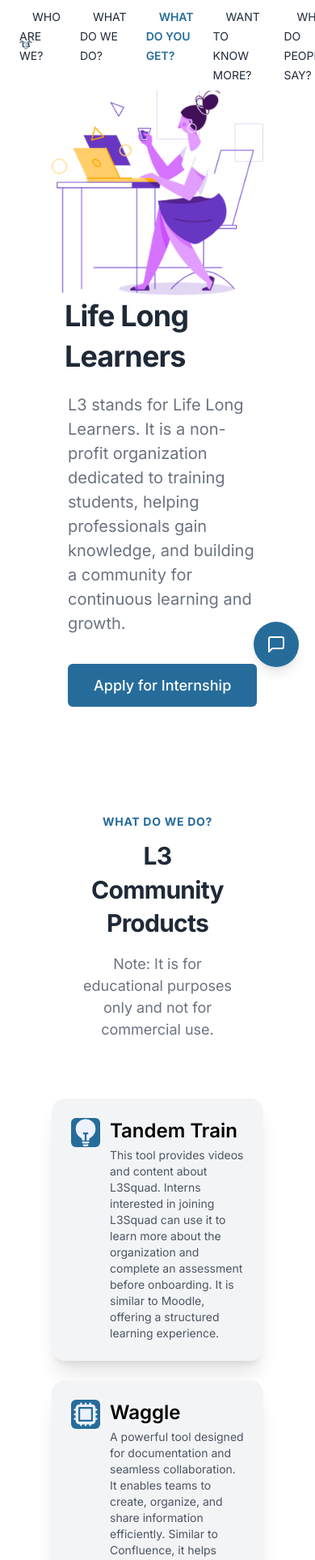
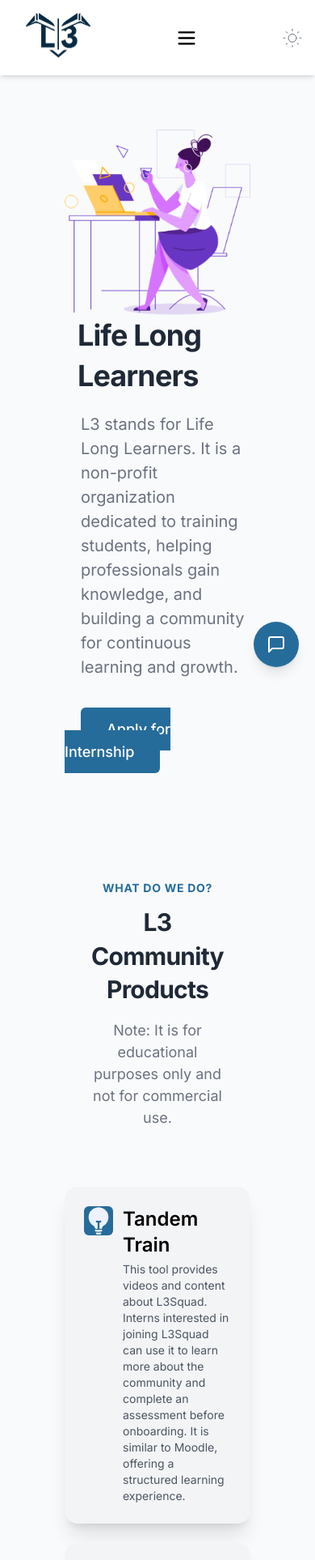
Before and after one commit to prvn-mhsh/l3squad.com, a Next.js app: page / in a window 390 px wide. Shown: the top 1927 px of the page at 81% size. Built offline with nearby package versions, Linux system fonts and the light colour scheme.

Commit message:
(fix):added resposive mobile design

```diff
--- a/package.json
+++ b/package.json
@@ -22,6 +22,7 @@
     "@headlessui/react": "^2.0.3",
     "@heroicons/react": "^2.1.3",
     "framer-motion": "^12.4.2",
+    "lucide-react": "^0.475.0",
     "next": "^14.2.23",
     "next-themes": "^0.3.0",
     "react": "^18",
--- a/src/app/layout.tsx
+++ b/src/app/layout.tsx
@@ -5,8 +5,7 @@ import "./globals.css";
 
 import { Navbar } from "@/components/Navbar";
 import { Footer } from "@/components/Footer";
-import { PopupWidget }  from "@/components/PopupWidget";
-
+import { PopupWidget } from "@/components/PopupWidget";
 
 const inter = Inter({ subsets: ["latin"] });
 
@@ -25,11 +24,20 @@ export default function RootLayout({
 }>) {
   return (
     <html lang="en" suppressHydrationWarning>
-      <body className={inter.className}>
-        <ThemeProvider attribute="class">
+      <body className={`${inter.className} bg-gray-50 dark:bg-gray-900`}>
+        <ThemeProvider attribute="class" defaultTheme="system" enableSystem>
+          {/* Navbar */}
           <Navbar />
-          <div className="pt-10">{children}</div>
+
+          {/* Main Content */}
+          <div className="pt-16 px-4 sm:px-6 md:px-8 lg:px-12 max-w-7xl mx-auto">
+            {children}
+          </div>
+
+          {/* Footer */}
           <Footer />
+
+          {/* Popup Widget */}
           <PopupWidget />
         </ThemeProvider>
       </body>
--- a/src/components/Navbar.tsx
+++ b/src/components/Navbar.tsx
@@ -4,9 +4,12 @@ import Link from "next/link";
 import Image from "next/image";
 import ThemeChanger from "./DarkSwitch";
 import { useTheme } from "next-themes";
+import { Menu, X } from "lucide-react"; // Icons for mobile menu
 
 export const Navbar = () => {
   const { theme } = useTheme();
+  const [isOpen, setIsOpen] = useState(false);
+  const [activeSection, setActiveSection] = useState("");
 
   const sections = [
     { name: "Who are we?", id: "home" },
@@ -16,8 +19,6 @@ export const Navbar = () => {
     { name: "What do people say?", id: "testimonials" },
     { name: "Got Questions?", id: "faq" },
   ];
-
-  const [activeSection, setActiveSection] = useState<string>("");
 
   useEffect(() => {
     const handleScroll = () => {
@@ -41,10 +42,10 @@ export const Navbar = () => {
   }, [sections]);
 
   return (
-    <div className="w-full">
-      <nav className="fixed top-0 left-0 w-full bg-white dark:bg-gray-900 z-50">
-        <div className="container flex items-center justify-between p-2 mx-auto">
-          <div className="flex items-center">
+    <div className="p-4 md:p-8 lg:p-12">
+      <nav className="fixed top-0 left-0 w-full bg-white dark:bg-gray-900 z-50 shadow-md">
+        <div className="container flex items-center justify-between p-4 mx-auto">
+          {/* Logo */}
           <Link href="/" className="flex items-center">
             <Image
               src={theme === "dark" ? "/img/L3SQUAD_White.png" : "/img/L3SQUAD_Dark.png"}
@@ -54,23 +55,24 @@ export const Navbar = () => {
               className="w-20 ml-4"
             />
           </Link>
-          </div>
 
-          {/* Navigation Links */}
-          <ul className="flex space-x-6">
+          {/* Mobile Menu Button */}
+          <button
+            onClick={() => setIsOpen(!isOpen)}
+            className="block md:hidden p-2 rounded-md focus:outline-none focus:ring-2 focus:ring-gray-300"
+          >
+            {isOpen ? <X size={28} /> : <Menu size={28} />}
+          </button>
+
+          {/* Desktop Navigation */}
+          <ul className="hidden md:flex space-x-6">
             {sections.map((section) => (
               <li key={section.id}>
                 <Link
                   href={`#${section.id}`}
                   onClick={(e) => {
                     e.preventDefault();
-                    const element = document.getElementById(section.id);
-                    if (element) {
-                      window.scrollTo({
-                        top: element.offsetTop - 60,
-                        behavior: "smooth",
-                      });
-                    }
+                    document.getElementById(section.id)?.scrollIntoView({ behavior: "smooth" });
                   }}
                   className={`px-4 py-2 text-sm rounded-md uppercase ${
                     activeSection === section.id
@@ -83,9 +85,37 @@ export const Navbar = () => {
               </li>
             ))}
           </ul>
+
           {/* Theme Switch */}
           <ThemeChanger />
         </div>
+
+        {/* Mobile Navigation Menu */}
+        {isOpen && (
+          <div className="md:hidden absolute top-16 left-0 w-full bg-white dark:bg-gray-900 shadow-md p-4">
+            <ul className="flex flex-col space-y-4">
+              {sections.map((section) => (
+                <li key={section.id}>
+                  <Link
+                    href={`#${section.id}`}
+                    onClick={(e) => {
+                      e.preventDefault();
+                      setIsOpen(false); // Close menu after click
+                      document.getElementById(section.id)?.scrollIntoView({ behavior: "smooth" });
+                    }}
+                    className={`block px-4 py-2 text-sm rounded-md uppercase ${
+                      activeSection === section.id
+                        ? "text-customBlue font-semibold"
+                        : "text-gray-800 dark:text-gray-200 hover:text-customBlue"
+                    }`}
+                  >
+                    {section.name}
+                  </Link>
+                </li>
+              ))}
+            </ul>
+          </div>
+        )}
       </nav>
     </div>
   );
--- a/src/components/Projects.tsx
+++ b/src/components/Projects.tsx
@@ -12,7 +12,7 @@ const projects = [
   {
     title: "Tandem Train",
     icon: LightBulbIcon,
-    description: "This tool provides videos and content about L3Squad. Interns interested in joining L3Squad can use it to learn more about the organization and complete an assessment before onboarding. It is similar to Moodle, offering a structured learning experience.",
+    description: "This tool provides videos and content about L3Squad. Interns interested in joining L3Squad can use it to learn more about the community and complete an assessment before onboarding. It is similar to Moodle, offering a structured learning experience.",
   },
   {
     title: "Waggle",
@@ -31,37 +31,37 @@ const opensource = [
     title: "Python Basics",
     icon: RocketLaunchIcon,
     link: "https://github.com/L3-Squad/python-basics",
-    description: "This repository contains basic Python programs and concepts. It is a resource for learning and practicing Python programming.",
+    description: "A collection of fundamental Python programs and concepts, providing a valuable resource for students to learn and practice Python programming.",
   },
   {
     title: "Java Basics",
     icon: BookOpenIcon,
     link: "https://github.com/L3-Squad/java-basics",
-    description: "This repository contains basic Java programs and concepts. It is a resource for learning and practicing Java programming.",
+    description: "A set of essential Java programs and concepts, helping students build and strengthen their Java programming skills.",
   },
   {
     title: "Java Master",
     icon: BugAntIcon,
     link: "https://github.com/l3squad-com/java-master",
-    description: "This repository is used to take quick quizzes on Java and check knowledge about Java.",
+    description: "A platform for students to take quick quizzes on Java and test their knowledge of the language",
   },
   {
     title: "React Chef",
     icon: PuzzlePieceIcon,
     link: "https://github.com/web-slate/react-chef",
-    description: "React-Chef is a Node Module that helps you create React boilerplate apps instantly, prescribing best practices.",
+    description: "React-Chef is a Node module that helps students quickly set up React projects with best practices, making it easier to start building applications",
   },
   {
     title: "Transactify",
     icon: CodeBracketIcon,
     link: "https://github.com/web-slate/transactify",
-    description: "This repository contains a Python module for predicting transaction categorization.",
+    description: "A Python module designed for predicting transaction categorization, helping students understand and implement machine learning in finance.",
   },
   {
     title: "GitAI",
     icon: BriefcaseIcon,
     link: "https://github.com/web-slate/gitai",
-    description: "GitAI is an ML project aimed at assisting developers in learning and using Git commands effectively.",
+    description: "GitAI is an ML project that assists students in learning and using Git commands efficiently, making version control easier to grasp",
   },
 ];
 
--- a/src/components/Testimonials.tsx
+++ b/src/components/Testimonials.tsx
@@ -22,7 +22,7 @@ export const Testimonials = () => {
       image: praveenImg,
       name: "Praveen",
       title: "Full Stack Intern",
-      experience:"2 years",
+      experience: "1 year",
       bgColor: "bg-red-50",
       linkedin: "https://www.linkedin.com/in/prvnmhsh/",
     },
@@ -31,7 +31,7 @@ export const Testimonials = () => {
       image: VenkatImg,
       name: "Venkat",
       title: "Full Stack Engineer",
-      experience:"18 years",
+      experience: "18 years",
       bgColor: "bg-green-50",
       linkedin: "https://www.linkedin.com/in/venkatraman-r-ai/",
     },
@@ -40,7 +40,7 @@ export const Testimonials = () => {
       image: YuvarajImg,
       name: "Yuvaraj",
       title: "Senior Frontend Developer",
-      experience:"10 years",
+      experience: "10 years",
       bgColor: "bg-blue-50",
       linkedin: "https://www.linkedin.com/in/yuvarajravi2/",
     },
@@ -49,7 +49,7 @@ export const Testimonials = () => {
       image: KarthiImg,
       name: "Karthikeyan",
       title: "DevOps Lead",
-      experience:"2 years",
+      experience: "2 years",
       bgColor: "bg-yellow-50",
       linkedin: "https://www.linkedin.com/in/karthikeyan",
     },
@@ -58,7 +58,7 @@ export const Testimonials = () => {
       image: SabarinathanImg,
       name: "Sabarinathan",
       title: "Martech/Integration Engineer",
-      experience:"11 years",
+      experience: "11 years",
       bgColor: "bg-purple-50",
       linkedin: "https://www.linkedin.com/in/sabarinathan-k-51784260/",
     },
@@ -72,7 +72,7 @@ export const Testimonials = () => {
         <Swiper
           modules={[Pagination]}
           pagination={{ clickable: true }}
-          spaceBetween={30}
+          spaceBetween={20}
           slidesPerView={1}
           onSwiper={(swiper) => (swiperRef.current = swiper)}
           breakpoints={{
@@ -80,38 +80,31 @@ export const Testimonials = () => {
             768: { slidesPerView: 2 },
             1024: { slidesPerView: 3 },
           }}
-
         >
           {testimonialData.map((testimonial, index) => (
             <SwiperSlide key={index} className="flex items-stretch">
               <Link href={testimonial.linkedin} target="_blank" rel="noopener noreferrer" className="w-full">
                 <div
-                className={`flex flex-col justify-between w-full px-14 py-14 rounded-2xl ${testimonial.bgColor}
-                dark:bg-trueGray-800 h-[400px] hover:shadow-lg transition-shadow`}
+                  className={`flex flex-col justify-between w-full px-6 py-6 md:px-10 md:py-10 rounded-2xl ${testimonial.bgColor}
+                dark:bg-trueGray-800 min-h-[350px] md:min-h-[400px] hover:shadow-lg transition-shadow`}
                 >
-                <p className="text-2xl leading-normal flex-1">{testimonial.text}</p>
-                <Avatar image={testimonial.image} name={testimonial.name} title={testimonial.title} experience={testimonial.experience}/>
+                  <p className="text-lg md:text-2xl leading-normal flex-1">{testimonial.text}</p>
+                  <Avatar image={testimonial.image} name={testimonial.name} title={testimonial.title} experience={testimonial.experience} />
                 </div>
               </Link>
             </SwiperSlide>
           ))}
         </Swiper>
 
-        {/* Navigation Buttons */}
-        <div className="absolute top-1/2 left-3 transform -translate-y-1/2 z-10">
-          <button
-            className="p-3 bg-gray-800 rounded-full hover:bg-gray-600"
-            onClick={() => swiperRef.current?.slidePrev()}
-          >
-            <ArrowLeftIcon className="w-5 h-5 text-white" />
+        {/* Navigation Buttons - Hide on Small Screens */}
+        <div className="hidden md:block absolute top-1/2 left-3 transform -translate-y-1/2 z-10">
+          <button className="p-2 md:p-3 bg-gray-800 rounded-full hover:bg-gray-600" onClick={() => swiperRef.current?.slidePrev()}>
+            <ArrowLeftIcon className="w-4 h-4 md:w-5 md:h-5 text-white" />
           </button>
         </div>
-        <div className="absolute top-1/2 right-3 transform -translate-y-1/2 z-10">
-          <button
-            className="p-3 bg-gray-800 rounded-full hover:bg-gray-600"
-            onClick={() => swiperRef.current?.slideNext()}
-          >
-            <ArrowRightIcon className="w-5 h-5 text-white" />
+        <div className="hidden md:block absolute top-1/2 right-3 transform -translate-y-1/2 z-10">
+          <button className="p-2 md:p-3 bg-gray-800 rounded-full hover:bg-gray-600" onClick={() => swiperRef.current?.slideNext()}>
+            <ArrowRightIcon className="w-4 h-4 md:w-5 md:h-5 text-white" />
           </button>
         </div>
       </div>
@@ -128,21 +121,14 @@ interface AvatarProps {
 
 function Avatar(props: Readonly<AvatarProps>) {
   return (
-    <div className="flex items-center mt-8 space-x-3">
-      <div className="flex-shrink-0 overflow-hidden rounded-full w-14 h-14">
-        <Image
-          src={props.image}
-          width={56}
-          height={56}
-          alt="Avatar"
-          placeholder="blur"
-          className="object-cover"
-        />
+    <div className="flex items-center mt-6 md:mt-8 space-x-3">
+      <div className="flex-shrink-0 overflow-hidden rounded-full w-12 h-12 md:w-14 md:h-14">
+        <Image src={props.image} width={56} height={56} alt="Avatar" placeholder="blur" className="object-cover" />
       </div>
       <div>
-        <div className="text-2xl font-semibold hover:underline">{props.name}</div>
-        <div className="text-gray-600 dark:text-gray-400">{props.title}</div>
-        <div className="text-gray-600 dark:text-gray-400">{props.experience}</div>
+        <div className="text-lg md:text-2xl font-semibold hover:underline">{props.name}</div>
+        <div className="text-gray-600 dark:text-gray-400 text-sm md:text-base">{props.title}</div>
+        <div className="text-gray-600 dark:text-gray-400 text-sm md:text-base">{props.experience}</div>
       </div>
     </div>
   );
```
Also changed, not shown: 2 other files (tests, documents, lock files or other folders). Lines whose indentation alone changed are shown as unchanged.
